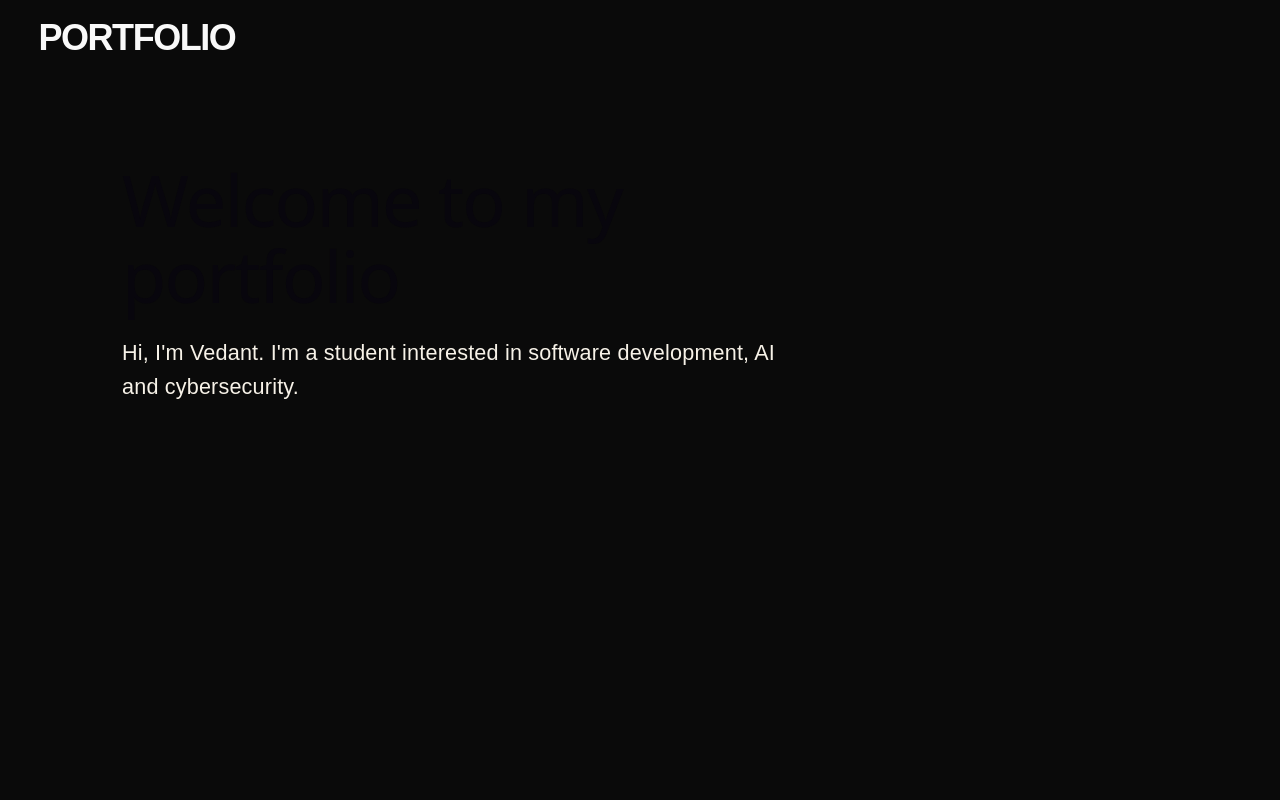
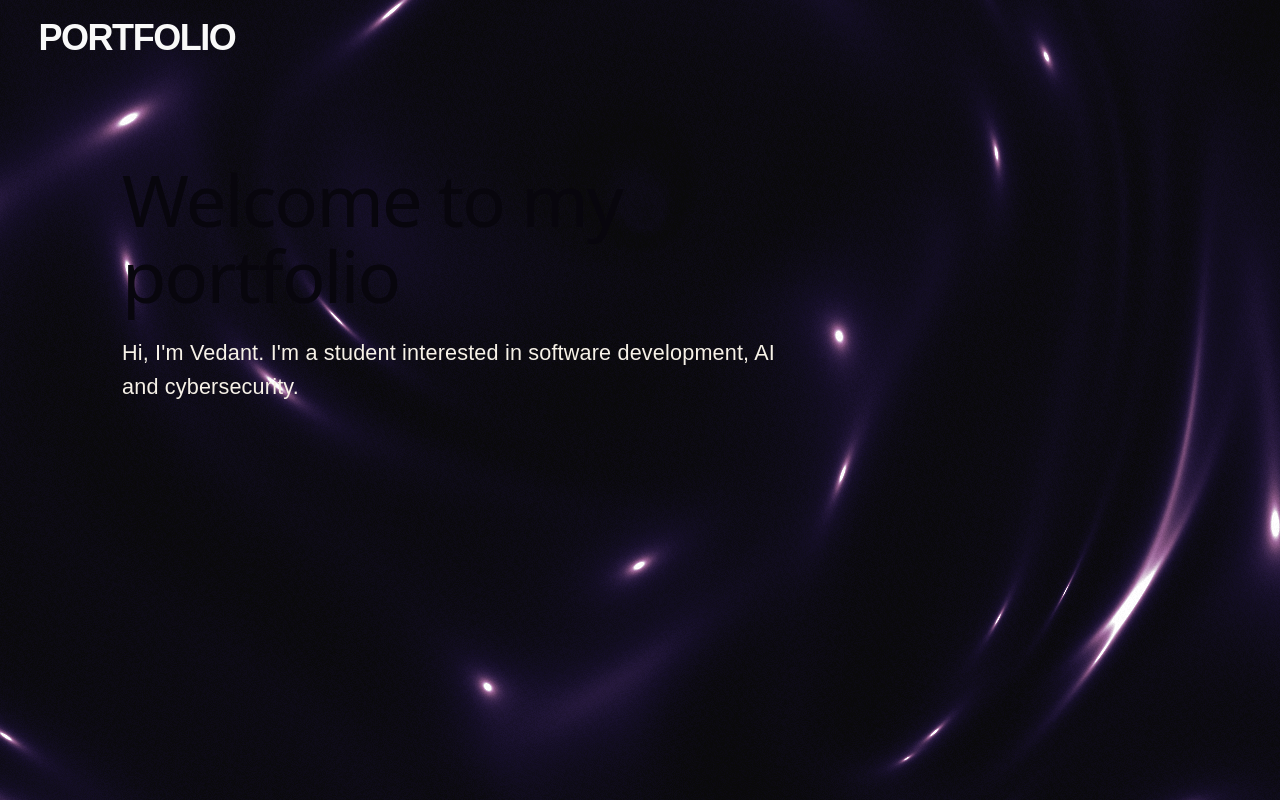
Before and after one commit to vedantkalkundri-ops/Portfolio, a React app: page / in a window 1280 px wide. Built offline with nearby package versions, Linux system fonts and the light colour scheme; the HTML template or start-up script is replaced by a standard one.

Commit message:
background added

```diff
--- a/package.json
+++ b/package.json
@@ -11,6 +11,7 @@
   },
   "dependencies": {
     "gsap": "^3.15.0",
+    "ogl": "^1.0.11",
     "react": "^19.2.8",
     "react-dom": "^19.2.8"
   },
--- a/src/App.css
+++ b/src/App.css
@@ -11,7 +11,16 @@ body {
   overflow-x: hidden;
 }
 
+.portfolio-background {
+  position: fixed;
+  inset: 0;
+  z-index: 0;
+  background: #0a0a0a;
+}
+
 .portfolio {
+  position: relative;
+  z-index: 1;
   min-height: 100vh;
   min-height: 100svh;
   width: min(100%, 1126px);
--- a/src/App.jsx
+++ b/src/App.jsx
@@ -1,4 +1,5 @@
 import { useState } from "react";
+import MoltenMetal from "./components/MoltenMetal";
 import PortfolioIntro from "./components/PortfolioIntro";
 import "./App.css";
 
@@ -11,6 +12,30 @@ function App() {
         <PortfolioIntro
           onComplete={() => setShowIntro(false)}
         />
+      )}
+
+      {!showIntro && (
+        <div className="portfolio-background" aria-hidden="true">
+          <MoltenMetal
+            color1="#5227FF"
+            color2="#FF9FFC"
+            color3="#FFFFFF"
+            speed={0.35}
+            scale={4}
+            detail={3}
+            glow={1.6}
+            coreSize={0.1}
+            swirl={1}
+            fold={-0.2}
+            blackPoint={0.05}
+            brightness={1.3}
+            colorMode="molten"
+            grain
+            grainIntensity={0.05}
+            mouseInteraction
+            mouseStrength={0.3}
+          />
+        </div>
       )}
 
       <main className="portfolio">
--- /dev/null
+++ b/src/components/MoltenMetal.css
@@ -0,0 +1,6 @@
+.molten-metal-container {
+  position: relative;
+  width: 100%;
+  height: 100%;
+  overflow: hidden;
+}
--- /dev/null
+++ b/src/components/MoltenMetal.jsx
@@ -0,0 +1,98 @@
+import { useEffect, useRef } from "react";
+import { Mesh, Program, Renderer, Triangle } from "ogl";
+import "./MoltenMetal.css";
+
+const hexToRgb = hex => {
+  const result = /^#?([a-f\d]{2})([a-f\d]{2})([a-f\d]{2})$/i.exec(hex);
+  return result
+    ? [parseInt(result[1], 16) / 255, parseInt(result[2], 16) / 255, parseInt(result[3], 16) / 255]
+    : [1, 1, 1];
+};
+
+const colorModeToFloat = mode => (mode === "ember" ? 1 : mode === "frost" ? 2 : 0);
+
+const vertex = `#version 300 es
+in vec2 position;
+void main() { gl_Position = vec4(position, 0.0, 1.0); }
+`;
+
+const fragment = `#version 300 es
+precision highp float;
+uniform vec2 iResolution; uniform float iTime; uniform float uSpeed; uniform float uScale;
+uniform float uDetail; uniform float uGlow; uniform float uCoreSize; uniform float uSwirl;
+uniform float uFold; uniform float uBlackPoint; uniform float uBrightness; uniform float uColorMode;
+uniform float uGrain; uniform float uGrainIntensity; uniform float uOpacity; uniform vec2 uMouse;
+uniform float uMouseStrength; uniform bool uEnableMouse; uniform vec3 uColor1; uniform vec3 uColor2; uniform vec3 uColor3;
+out vec4 fragColor;
+float hash(vec2 p) { return fract(sin(dot(p, vec2(12.9898, 78.233))) * 43758.5453); }
+void main() {
+  float time = iTime * uSpeed;
+  vec2 p = uScale * ((gl_FragCoord.xy - 0.5 * iResolution.xy) / iResolution.y) - 0.5;
+  if (uEnableMouse) p += (uMouse - 0.5) * uMouseStrength * 2.0;
+  vec2 i = p; float c = 0.0;
+  float r = length(p + vec2(sin(time), sin(time * 0.3 + 5.0)) * 0.5);
+  float d = length(p); float rot = d + time + p.x * uSwirl; float cosRot = cos(rot);
+  mat2 warp = mat2(cos(rot - sin(time / 5.0)), sin(rot), -sin(cosRot - time), cosRot) * uFold;
+  float glowCore = uGlow * uCoreSize;
+  for (float n = 0.0; n < 8.0; n++) {
+    if (n >= uDetail) break;
+    p *= warp; float t = r - time / (n + 3.0);
+    i -= p + vec2(cos(t - i.x - r) + sin(t + i.y), sin(t - i.y) + cos(t + i.x) + r);
+    c += glowCore / length(vec2(sin(i.x + t), cos(i.y + t)));
+  }
+  float g = clamp(max(c / 6.0 - uBlackPoint, 0.0) * uBrightness, 0.0, 1.0);
+  float mid = uColorMode > 1.5 ? 0.65 : (uColorMode > 0.5 ? 0.35 : 0.5);
+  vec3 col = mix(uColor1, uColor2, smoothstep(0.0, mid, g));
+  col = mix(col, uColor3, smoothstep(mid, 1.0, g));
+  float a = g;
+  if (uGrain > 0.5) a += (hash(gl_FragCoord.xy + iTime) - 0.5) * uGrainIntensity;
+  a = clamp(a, 0.0, 1.0) * uOpacity;
+  fragColor = vec4(col * a, a);
+}`;
+
+const ctxMap = new WeakMap();
+
+function MoltenMetal({
+  color1 = "#5227FF", color2 = "#FF9FFC", color3 = "#FFFFFF", speed = 0.35,
+  scale = 4, detail = 3, glow = 1.6, coreSize = 0.1, swirl = 1, fold = -0.2,
+  blackPoint = 0.05, brightness = 1.3, colorMode = "molten", grain = true,
+  grainIntensity = 0.05, mouseInteraction = true, mouseStrength = 0.3, opacity = 1, className = ""
+}) {
+  const containerRef = useRef(null);
+
+  useEffect(() => {
+    const container = containerRef.current;
+    if (!container) return undefined;
+    const renderer = new Renderer({ webgl: 2, alpha: true, premultipliedAlpha: true, antialias: false, dpr: Math.min(devicePixelRatio || 1, 2) });
+    const gl = renderer.gl;
+    gl.clearColor(0, 0, 0, 0);
+    const canvas = gl.canvas;
+    Object.assign(canvas.style, { width: "100%", height: "100%", display: "block" });
+    container.appendChild(canvas);
+    const program = new Program(gl, { vertex, fragment, uniforms: {
+      iTime: { value: 0 }, iResolution: { value: new Float32Array([1, 1]) }, uSpeed: { value: speed }, uScale: { value: scale }, uDetail: { value: detail }, uGlow: { value: glow }, uCoreSize: { value: Math.max(coreSize, 0.001) }, uSwirl: { value: swirl }, uFold: { value: fold }, uBlackPoint: { value: blackPoint }, uBrightness: { value: brightness }, uColorMode: { value: colorModeToFloat(colorMode) }, uGrain: { value: grain ? 1 : 0 }, uGrainIntensity: { value: grainIntensity }, uOpacity: { value: opacity }, uMouse: { value: new Float32Array([0.5, 0.5]) }, uMouseStrength: { value: mouseStrength }, uEnableMouse: { value: mouseInteraction }, uColor1: { value: new Float32Array(hexToRgb(color1)) }, uColor2: { value: new Float32Array(hexToRgb(color2)) }, uColor3: { value: new Float32Array(hexToRgb(color3)) }
+    }});
+    const mesh = new Mesh(gl, { geometry: new Triangle(gl), program });
+    ctxMap.set(container, { renderer, program });
+    const resize = () => { const rect = container.getBoundingClientRect(); renderer.setSize(Math.max(1, Math.floor(rect.width)), Math.max(1, Math.floor(rect.height))); program.uniforms.iResolution.value.set([gl.drawingBufferWidth, gl.drawingBufferHeight]); };
+    const resizeObserver = new ResizeObserver(resize); resizeObserver.observe(container); resize();
+    const targetMouse = [0.5, 0.5], currentMouse = [0.5, 0.5];
+    const onMove = event => { const rect = canvas.getBoundingClientRect(); targetMouse[0] = (event.clientX - rect.left) / rect.width; targetMouse[1] = 1 - (event.clientY - rect.top) / rect.height; };
+    const onLeave = () => { targetMouse[0] = 0.5; targetMouse[1] = 0.5; };
+    canvas.addEventListener("mousemove", onMove); canvas.addEventListener("mouseleave", onLeave);
+    let animationFrame = 0; const startedAt = performance.now();
+    const render = now => { program.uniforms.iTime.value = (now - startedAt) / 1000; currentMouse[0] += (targetMouse[0] - currentMouse[0]) * 0.05; currentMouse[1] += (targetMouse[1] - currentMouse[1]) * 0.05; program.uniforms.uMouse.value.set(currentMouse); renderer.render({ scene: mesh }); animationFrame = requestAnimationFrame(render); };
+    animationFrame = requestAnimationFrame(render);
+    return () => { cancelAnimationFrame(animationFrame); resizeObserver.disconnect(); canvas.removeEventListener("mousemove", onMove); canvas.removeEventListener("mouseleave", onLeave); ctxMap.delete(container); canvas.remove(); gl.getExtension("WEBGL_lose_context")?.loseContext(); };
+  }, [color1, color2, color3, speed, scale, detail, glow, coreSize, swirl, fold, blackPoint, brightness, colorMode, grain, grainIntensity, mouseInteraction, mouseStrength, opacity]);
+
+  useEffect(() => {
+    const context = ctxMap.get(containerRef.current);
+    if (!context) return;
+    const u = context.program.uniforms;
+    Object.assign(u.uSpeed, { value: speed }); Object.assign(u.uScale, { value: scale }); Object.assign(u.uDetail, { value: detail }); Object.assign(u.uGlow, { value: glow }); Object.assign(u.uCoreSize, { value: Math.max(coreSize, 0.001) }); Object.assign(u.uSwirl, { value: swirl }); Object.assign(u.uFold, { value: fold }); Object.assign(u.uBlackPoint, { value: blackPoint }); Object.assign(u.uBrightness, { value: brightness }); Object.assign(u.uColorMode, { value: colorModeToFloat(colorMode) }); Object.assign(u.uGrain, { value: grain ? 1 : 0 }); Object.assign(u.uGrainIntensity, { value: grainIntensity }); Object.assign(u.uOpacity, { value: opacity }); Object.assign(u.uMouseStrength, { value: mouseStrength }); Object.assign(u.uEnableMouse, { value: mouseInteraction }); u.uColor1.value.set(hexToRgb(color1)); u.uColor2.value.set(hexToRgb(color2)); u.uColor3.value.set(hexToRgb(color3));
+  }, [color1, color2, color3, speed, scale, detail, glow, coreSize, swirl, fold, blackPoint, brightness, colorMode, grain, grainIntensity, mouseInteraction, mouseStrength, opacity]);
+  return <div ref={containerRef} className={`molten-metal-container ${className}`.trim()} />;
+}
+
+export default MoltenMetal;
```
Also changed, not shown: 1 other file (tests, documents, lock files or other folders).
